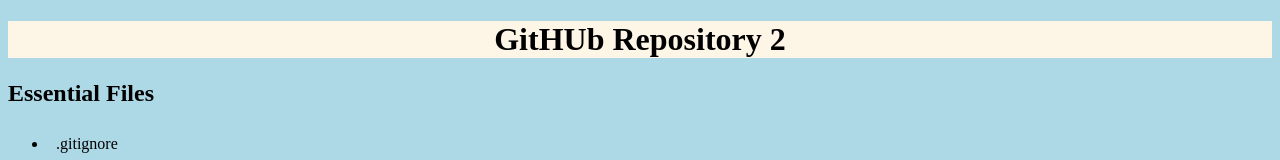
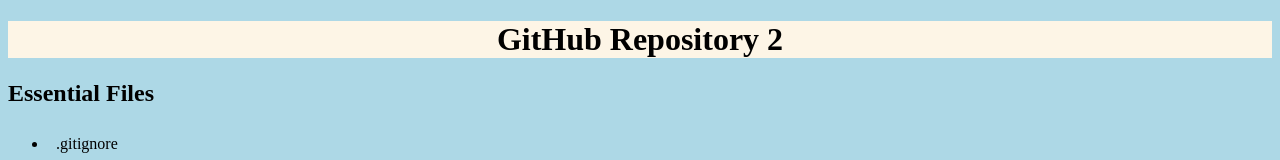
Before and after one commit to Manvir724/GitHubRepository002, a plain HTML site: page Index.html in a window 1280 px wide. Shown: the top 160 px of the page. Drawn offline with Linux system fonts and the light colour scheme.

Commit message:
Fixed Spelling

```diff
--- a/Index.html
+++ b/Index.html
@@ -7,7 +7,7 @@
 </head>
 <link rel="stylesheet" href="styles.css">
 <body>
-    <h1>GitHUb Repository 2</h1>
+    <h1>GitHub Repository 2</h1>
     <h2>Essential Files</h2>
     <ul>
         <li>.gitignore</li>
```
